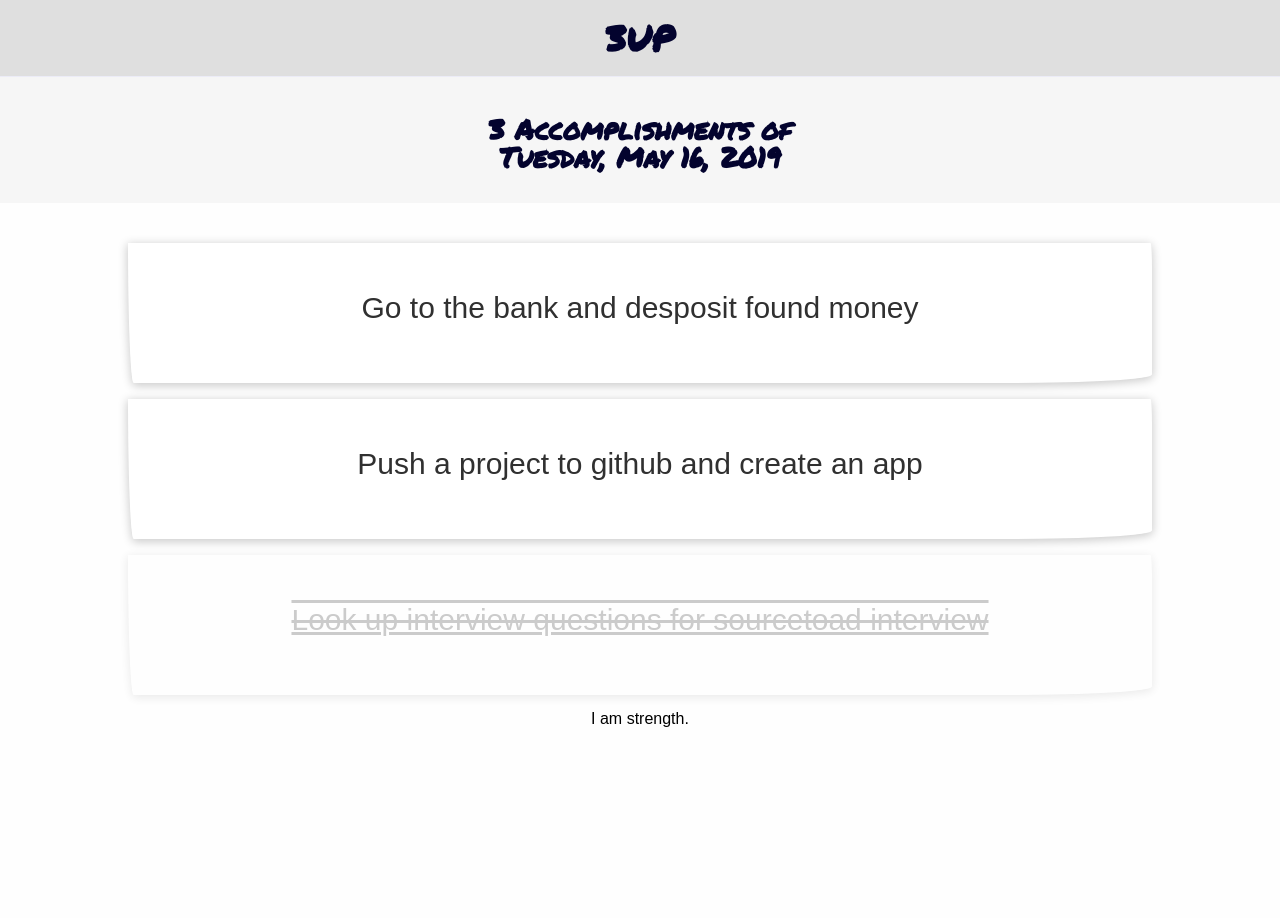
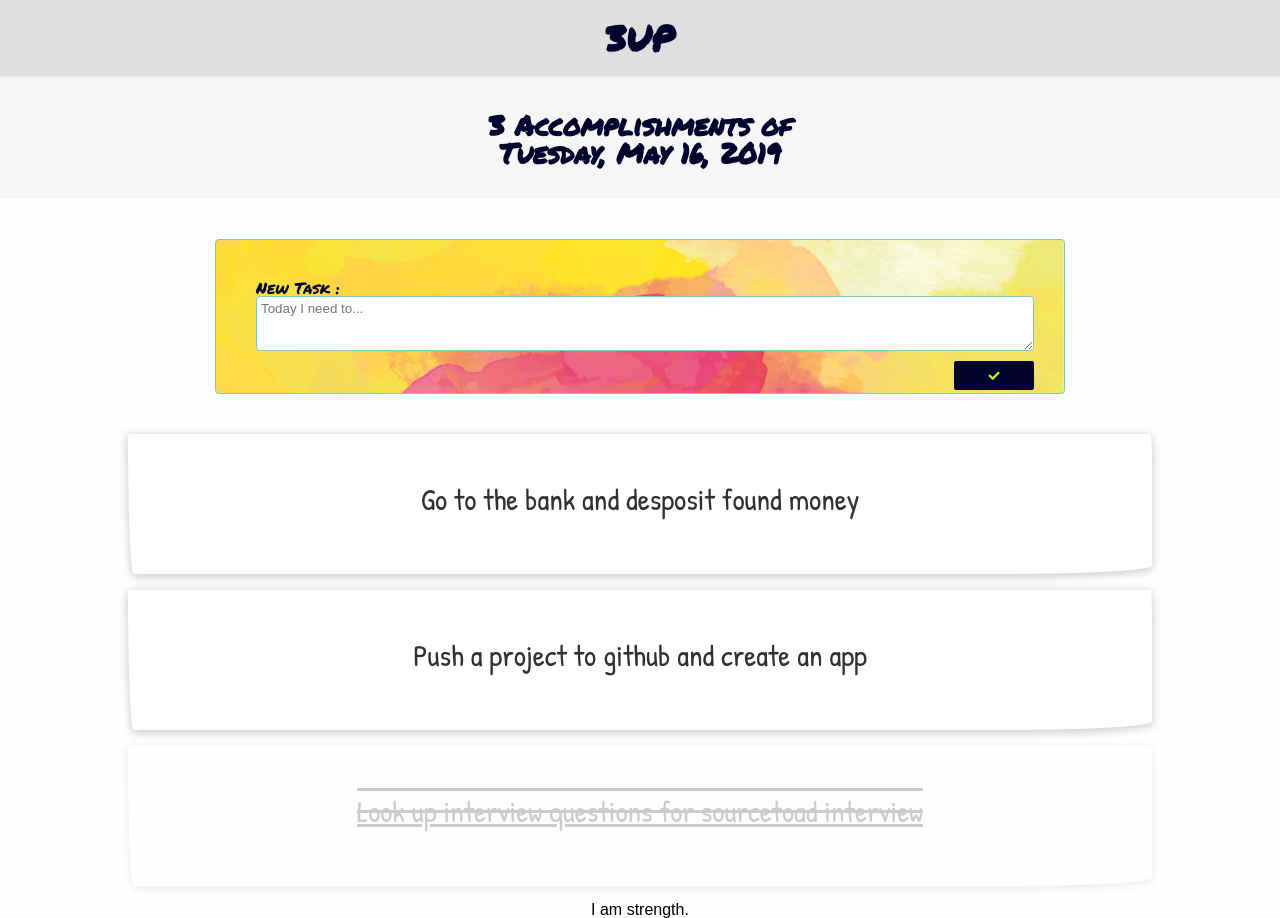
Before and after one commit to TatyCat/3-up, a React (Create React App) app: page / in a window 1280 px wide. Before the commit the page ends 800 px from the top, so only its background shows below. Built offline with nearby package versions, Linux system fonts and the light colour scheme.

Commit message:
created UI for new task form

```diff
--- a/public/index.html
+++ b/public/index.html
@@ -1,6 +1,10 @@
 <!DOCTYPE html>
 <html lang="en">
+
   <head>
+    <link rel="stylesheet" href="https://use.fontawesome.com/releases/v5.8.2/css/all.css"
+      integrity="sha384-oS3vJWv+0UjzBfQzYUhtDYW+Pj2yciDJxpsK1OYPAYjqT085Qq/1cq5FLXAZQ7Ay" crossorigin="anonymous">
+
     <meta charset="utf-8">
     <link rel="shortcut icon" href="%PUBLIC_URL%/favicon.ico">
     <meta name="viewport" content="width=device-width, initial-scale=1, shrink-to-fit=no">
@@ -21,6 +25,7 @@
     -->
     <title>3Up</title>
   </head>
+
   <body>
     <noscript>
       You need to enable JavaScript to run this app.
@@ -37,4 +42,5 @@
       To create a production bundle, use `npm run build` or `yarn build`.
     -->
   </body>
+
 </html>
--- a/src/App.js
+++ b/src/App.js
@@ -1,35 +1,29 @@
 import React, { Component } from 'react'
 import Motivation from './components/Motivation'
+import ToDoItems from './components/ToDoItems'
+import CreateTask from './components/CreateTask'
+
 class App extends Component {
   render() {
 
     return (
       <>
-        <section>
+        <header>
           <h1>3UP</h1>
           <h2>3 Accomplishments of
-          <span> Tuesday, May 16, 2019</span>
+            <span> Tuesday, May 16, 2019</span>
           </h2>
-        </section>
-
-        <article className="page">
-          <p>Go to the bank and desposit found money</p>
-        </article>
-        <br />
-        <article className="page">
-          <p>Push a project to github and create an app</p>
-        </article>
-        <br />
-        <article className="page done">
-          <p>Look up interview questions for sourcetoad interview </p>
-        </article>
-
-        <div>
-          <Motivation />
-        </div>
+        </header>
+        <CreateTask />
+        <ToDoItems />
+        <Motivation />
       </>
     )
   }
 }
 
 export default App
+
+
+// [] Create Todo card
+// [] Update/Delete todo card
--- /dev/null
+++ b/src/components/CreateTask.js
@@ -0,0 +1,38 @@
+import React, { Component } from 'react';
+
+class CreateTask extends Component {
+  constructor(props) {
+    super(props);
+    this.state = { value: '' };
+
+    this.handleFormChange = this.handleFormChange.bind(this);
+    this.handleSubmit = this.handleSubmit.bind(this);
+  }
+
+  handleFormChange = (e) => {
+    this.setState({
+      task: e.target.value,
+    })
+  }
+
+  handleSubmit(event) {
+    event.preventDefault();
+  }
+
+  render() {
+    return (
+      <>
+        <form onSubmit={this.handleSubmit}>
+          <label>
+            New Task :
+            <textarea rows="3" cols="50" value={this.state.value} onChange={this.handleFormChange} placeholder="Today I need to..." />
+
+          </label>
+          <button><i class="fas fa-check"></i></button>
+        </form>
+      </>
+    );
+  }
+}
+
+export default CreateTask;
--- a/src/components/Motivation.js
+++ b/src/components/Motivation.js
@@ -3,9 +3,9 @@ import React, { Component } from 'react';
 class Motivation extends Component {
   render() {
     return (
-      <>
+      <div>
         <p>I am {"strength"}.</p>
-      </>
+      </div>
     );
   }
 }
--- /dev/null
+++ b/src/components/ToDoItems.js
@@ -0,0 +1,23 @@
+import React, { Component } from 'react';
+
+class toDoItems extends Component {
+  render() {
+    return (
+      <>
+        <article className="page">
+          <p>Go to the bank and desposit found money</p>
+        </article>
+        <br />
+        <article className="page">
+          <p>Push a project to github and create an app</p>
+        </article>
+        <br />
+        <article className="page done">
+          <p>Look up interview questions for sourcetoad interview </p>
+        </article>
+      </>
+    );
+  }
+}
+
+export default toDoItems;
--- a/src/index.css
+++ b/src/index.css
@@ -31,7 +31,7 @@ h1 {
 }
 
 h2 {
-  padding: .5rem;
+  padding: .6rem;
   padding-bottom: 2rem;
 }
 
@@ -40,10 +40,66 @@ span {
   display: block;
 }
 
-section {
+header {
   background-color: #f6f6f6;
   margin: 0;
   margin-bottom: 5vh;
+}
+
+form {
+  background-image: url("./assets/photos/wc.jpg");
+  background-repeat: no-repeat;
+  background-size: cover;
+  margin-top: 1vh;
+  margin-bottom: 5vh;
+  margin-left: auto;
+  margin-right: auto;
+  font-family: 'Permanent Marker', sans-serif;
+  border: 1px solid #81cbbc;
+  width: 60%;
+  border-radius: 4px;
+  padding: 5vh;
+  display: block;
+}
+
+textarea {
+  width: 100%;
+  overflow: auto;
+  font-family: sans-serif;
+  margin: 0;
+  padding: 4px;
+  border-radius: 4px;
+  border: 1px solid #81cbbc;
+  overflow-y: auto;
+  overflow-x: hidden;
+  resize: vertical;
+}
+
+label {
+  color: rgb(3, 3, 46);
+  margin: 0;
+}
+
+form button {
+  background-color: rgb(3, 3, 46);
+  padding: 7px;
+  border: none;
+  width: 10vh;
+  margin-top: .5rem;
+  border-radius: 2px;
+  float: right;
+  margin-right: -10px;
+  background-position: center;
+  transition: opacity 0s;
+}
+
+form button:active {
+  opacity: 0.5
+}
+
+form button i {
+  color: greenyellow;
+  font-size: 1.4vh;
 }
 
 .page:hover {
@@ -51,7 +107,6 @@ section {
 }
 
 .page {
-  font-family: 'Patrick Hand', sans-serif;
   width: 80vw;
   position: relative;
   margin: auto;
@@ -77,6 +132,7 @@ section {
 }
 
 .page p {
+  font-family: 'Patrick Hand', sans-serif;
   padding: 0 30px;
   line-height: 40px;
   margin-bottom: 40px;
```
Also changed, not shown: src/assets/photos/wc.jpg (added).
